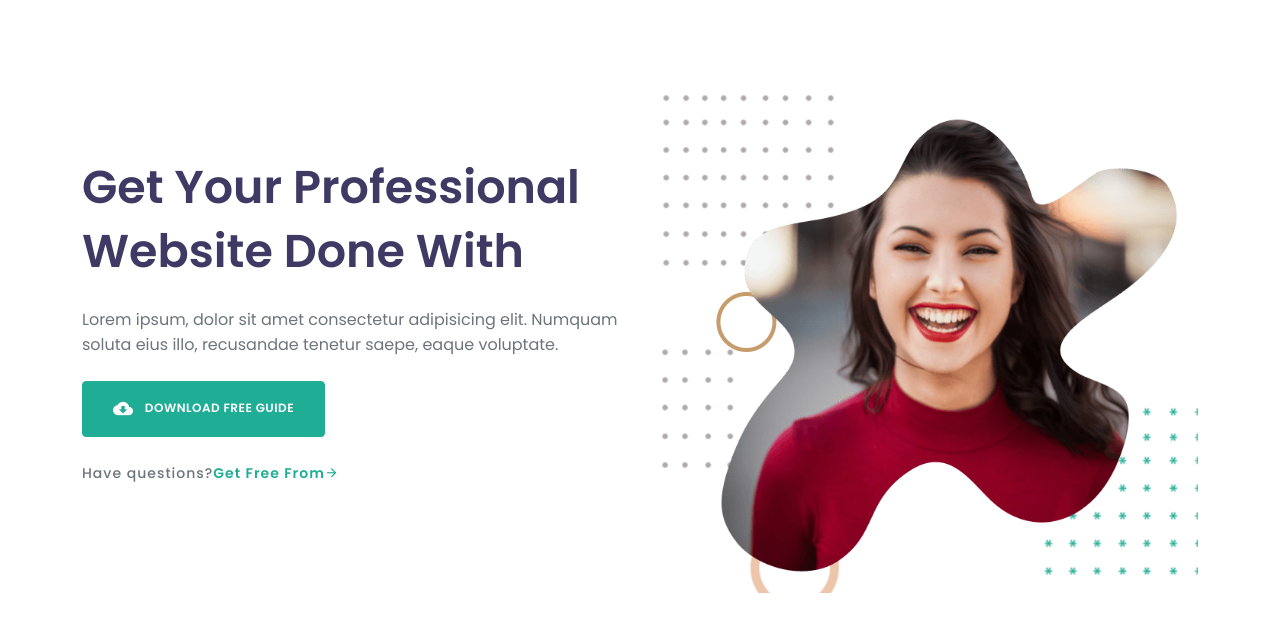
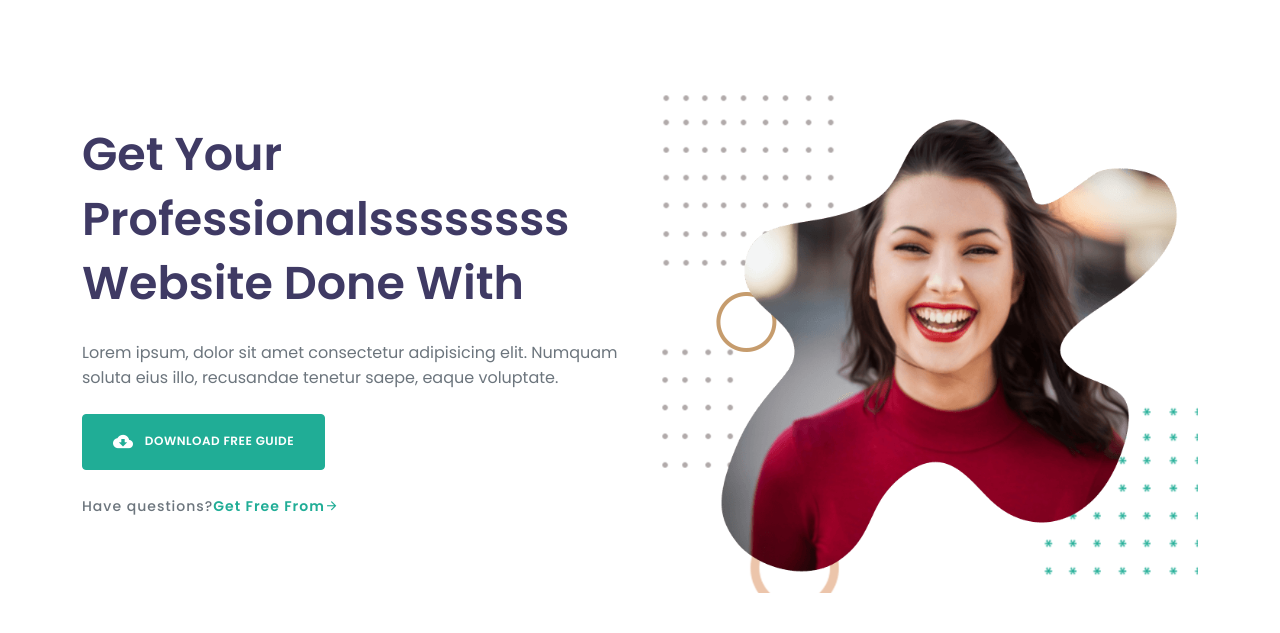
Before and after one commit to AmandaYora/event, a CodeIgniter 4 app: the page made by app/Views/LandingPage/index.php in a window 1280 px wide. Shown: the part 73-706 px from the top of the page. Run offline with PHP 8.4 and a stand-in for CodeIgniter, Linux system fonts and the light colour scheme; the template is opened without the code that fills it, so the values that code supplies are empty; some libraries are stand-ins or nearby versions.

Commit message:
perubahan wording

```diff
--- a/app/Views/LandingPage/index.php
+++ b/app/Views/LandingPage/index.php
@@ -76,7 +76,7 @@
                 <div class="row align-items-center">
                     <div class="col-lg-6">
                         <h2 class="title mt-5 mt-lg-0">
-                            Get Your Professional Website Done With
+                            Get Your Professionalssssssss Website Done With
                         </h2>
                         <p class="f-16 my-4 text-muted">Lorem ipsum, dolor sit amet consectetur adipisicing elit.
                             Numquam soluta eius illo, recusandae tenetur saepe, eaque voluptate.</p>
```
